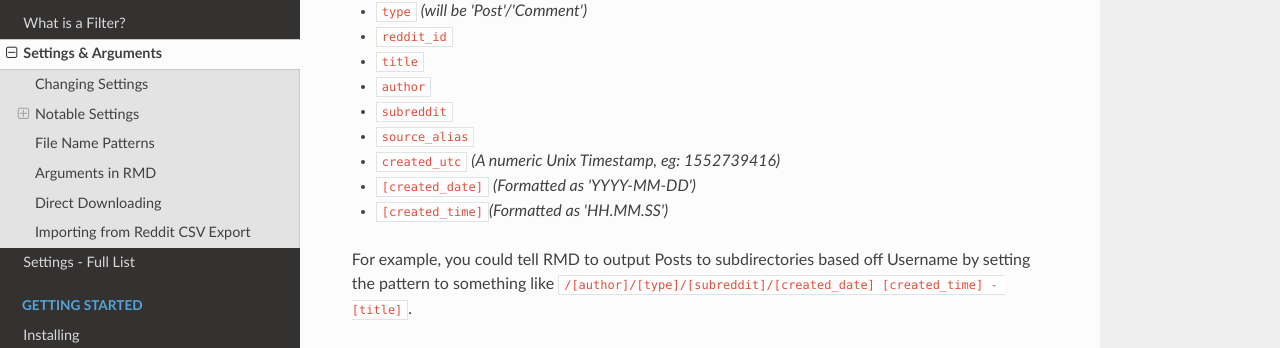
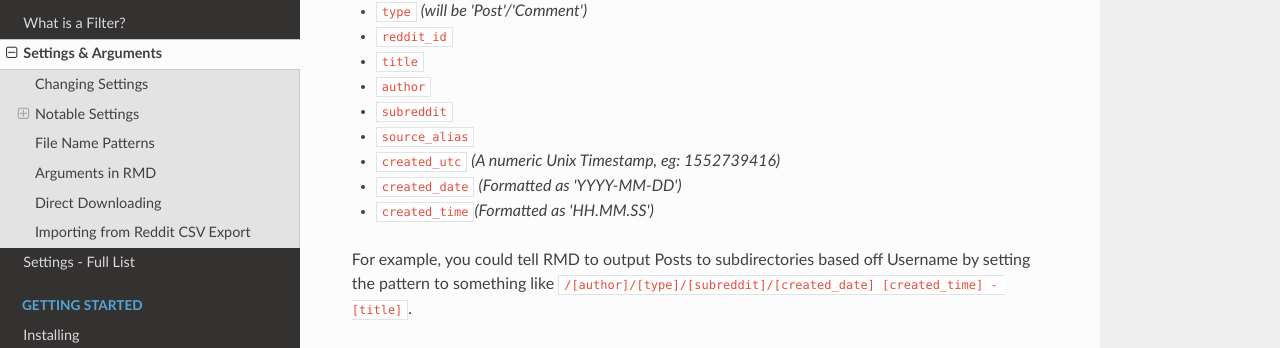
Before and after one commit to shadowmoose/RedditDownloader, an MkDocs documentation site: the page built from docs/Advanced_Usage/Settings.md, in a window 1280 px wide and 900 px high, scrolled down 2525 px. Shown: the part 80-428 px from the top of the window. Built offline with MkDocs 1.6.1, drawn with Linux system fonts in a browser that asks for light colours; nearby versions of some CDN libraries.

````diff
--- a/docs/Advanced_Usage/Settings.md
+++ b/docs/Advanced_Usage/Settings.md
@@ -70,7 +70,7 @@ Links to single images will not use the API.
 
 **To register an imgur Application:**
 
-+ Visit [https://api.imgur.com/oauth2/addclient](http://api.imgur.com/oauth2/addclient) while signed in to imgur.
++ Visit [https://api.imgur.com/oauth2/addclient](https://api.imgur.com/oauth2/addclient) while signed in to imgur.
 + On the registration page, the Name/Callback URL/Website/Description can be any values.
 + Check the box for "Anonymous usage without user authorization"
 + Fill in a valid email address
@@ -92,8 +92,8 @@ To insert them, include *'[tag_name]'* in the path. EG: *'/custom/[subreddit]/[a
 + ```subreddit```
 + ```source_alias```
 + ```created_utc``` *(A numeric Unix Timestamp, eg: 1552739416)*
-+ ```[created_date]``` *(Formatted as 'YYYY-MM-DD')*
-+ ```[created_time]```*(Formatted as 'HH.MM.SS')*
++ ```created_date``` *(Formatted as 'YYYY-MM-DD')*
++ ```created_time```*(Formatted as 'HH.MM.SS')*
 
 For example, you could tell RMD to output Posts to subdirectories based off Username by setting the pattern to
 something like `/[author]/[type]/[subreddit]/[created_date] [created_time] - [title]`.
````
